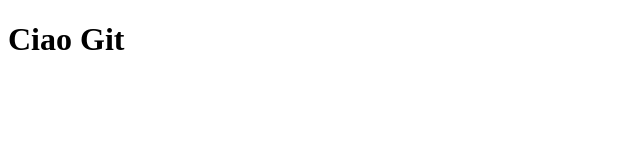
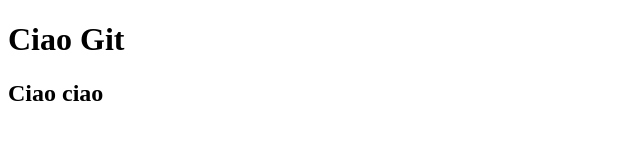
Before and after one commit to maricamola/prova-maricamola, a plain HTML site: page index.html in a window 1280 px wide. Shown: the whole page, without its empty margins (0-640 px from the left). Drawn offline with Linux system fonts and the light colour scheme.

Commit message:
Second commit

```diff
--- a/index.html
+++ b/index.html
@@ -9,6 +9,7 @@
 <body>
 
     <h1>Ciao Git</h1>
+    <h2>Ciao ciao</h2>
 
 </body>
 </html>
```
